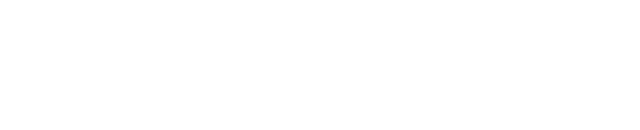
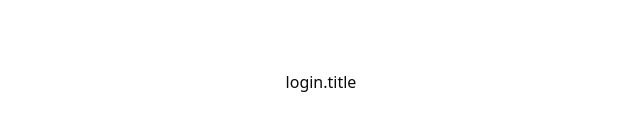
Before and after one commit to Studio-Klypi/Atlas, a Nuxt app: page /login in a window 1280 px wide. Before the commit this address had no page. Shown: the part 318-448 px from the top of the page, without its empty margins (319-959 px from the left). Built offline with nearby package versions, Linux system fonts and the light colour scheme.

Commit message:
:rocket: setup default front page, layout and middleware

```diff
--- /dev/null
+++ b/app/layouts/empty-center.vue
@@ -0,0 +1,12 @@
+<script setup lang="ts">
+import Layout from "~/components/shared/primitives/layout/Layout.vue";
+</script>
+
+<template>
+  <Layout
+    name="empty-center"
+    class="min-h-dvh w-full grid place-items-center px-6 py-4"
+  >
+    <NuxtPage />
+  </Layout>
+</template>
--- /dev/null
+++ b/app/middleware/01.auth.global.ts
@@ -0,0 +1 @@
+export default defineNuxtRouteMiddleware(() => {});
--- /dev/null
+++ b/app/pages/login.vue
@@ -0,0 +1,14 @@
+<script setup lang="ts">
+import Page from "~/components/shared/primitives/layout/Page.vue";
+
+definePageMeta({
+  layout: "empty-center",
+  auth: false,
+});
+</script>
+
+<template>
+  <Page name="login">
+    {{ $t("login.title") }}
+  </Page>
+</template>
```
